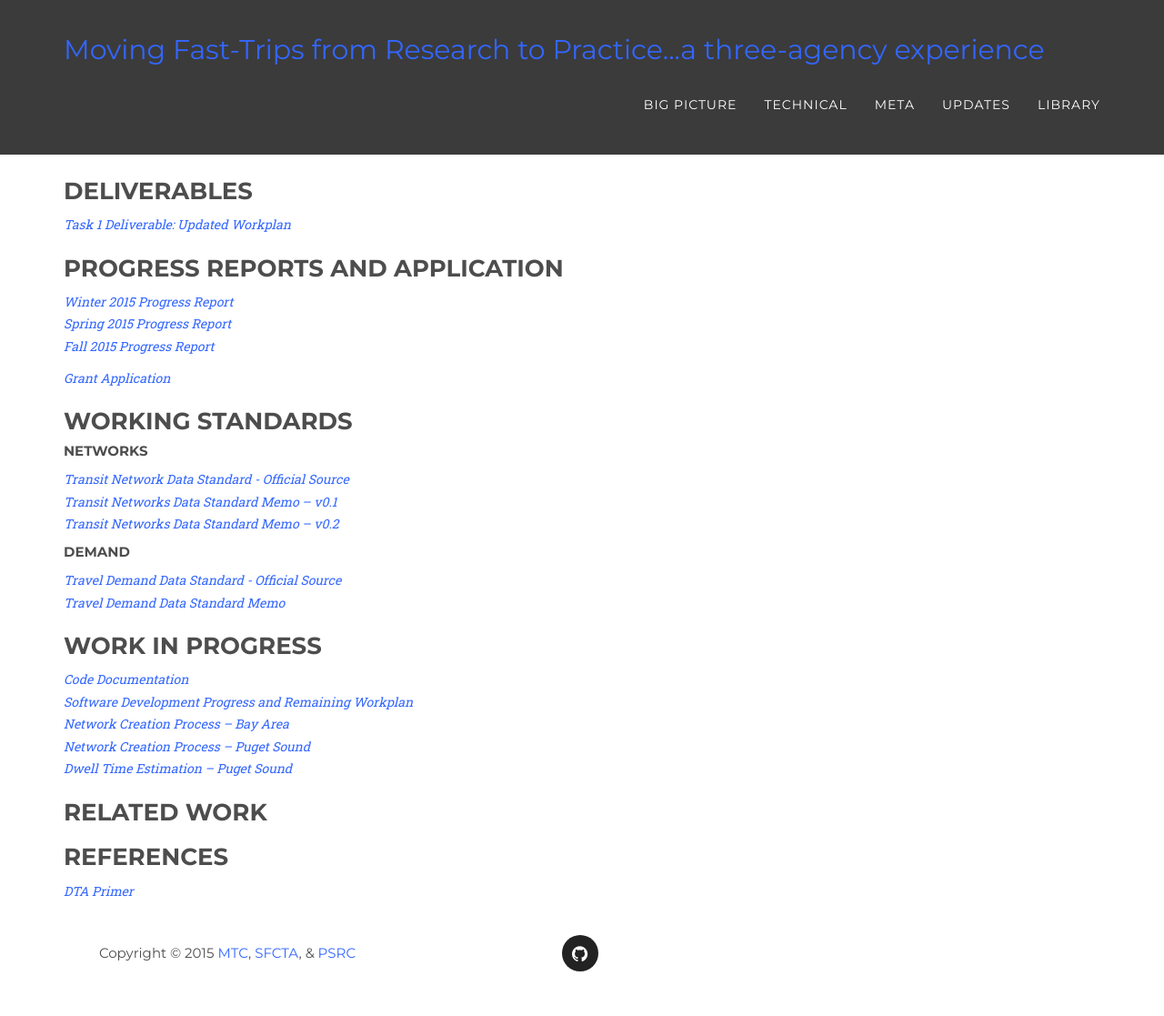
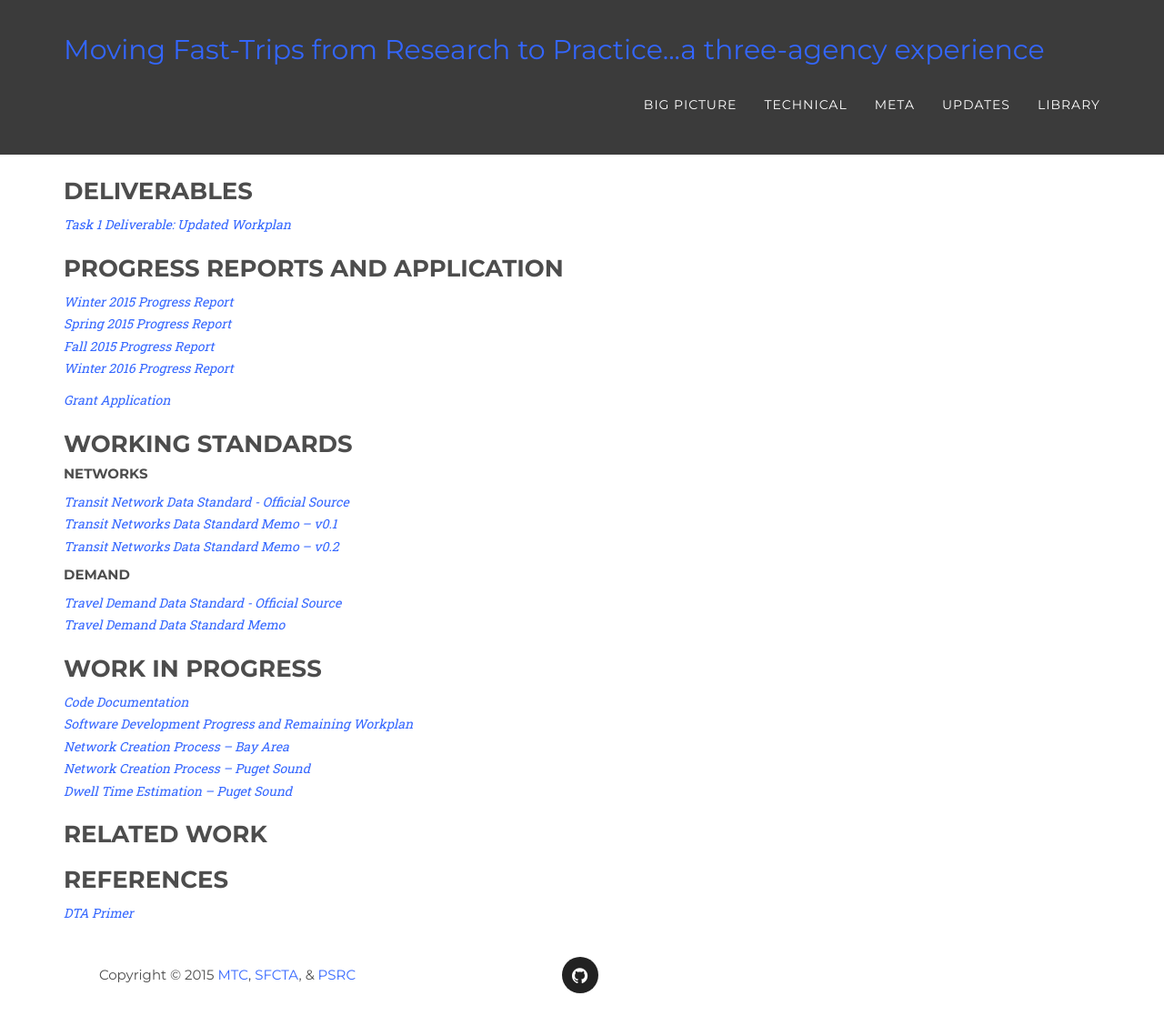
Before and after one commit to BayAreaMetro/fast-trips-project, a Jekyll site: the page built from library/index.md, in a window 1280 px wide and 1117 px high. Shown: the whole window at 91% size. Built offline with Jekyll 4.4.1, drawn with Linux system fonts in a browser that asks for light colours; some web fonts are replaced.

Commit message:
Added Winter 2016 QPR

```diff
--- a/library/index.md
+++ b/library/index.md
@@ -12,6 +12,7 @@ title: Library
 *[Winter 2015 Progress Report]({{ site.baseurl }}/library/2015-04-MTC-SHRP2-Quarterly-Progress-Report.pdf)*
 *[Spring 2015 Progress Report]({{ site.baseurl }}/library/2015-07-MTC-SHRP2-Quarterly-Progress-Report.pdf)*
 *[Fall 2015 Progress Report]({{ site.baseurl }}/library/2015-10-MTC-SHRP2-Quarterly-Progress-Report.pdf)*
+*[Winter 2016 Progress Report]({{ site.baseurl }}/library/2016-01-MTC-SHRP2-Quarterly-Progress-Report.pdf)*
 
 *[Grant Application]({{ site.baseurl }}/library/C10_MTC_Application.pdf)*
 
```
Also changed, not shown: 1 other file.
